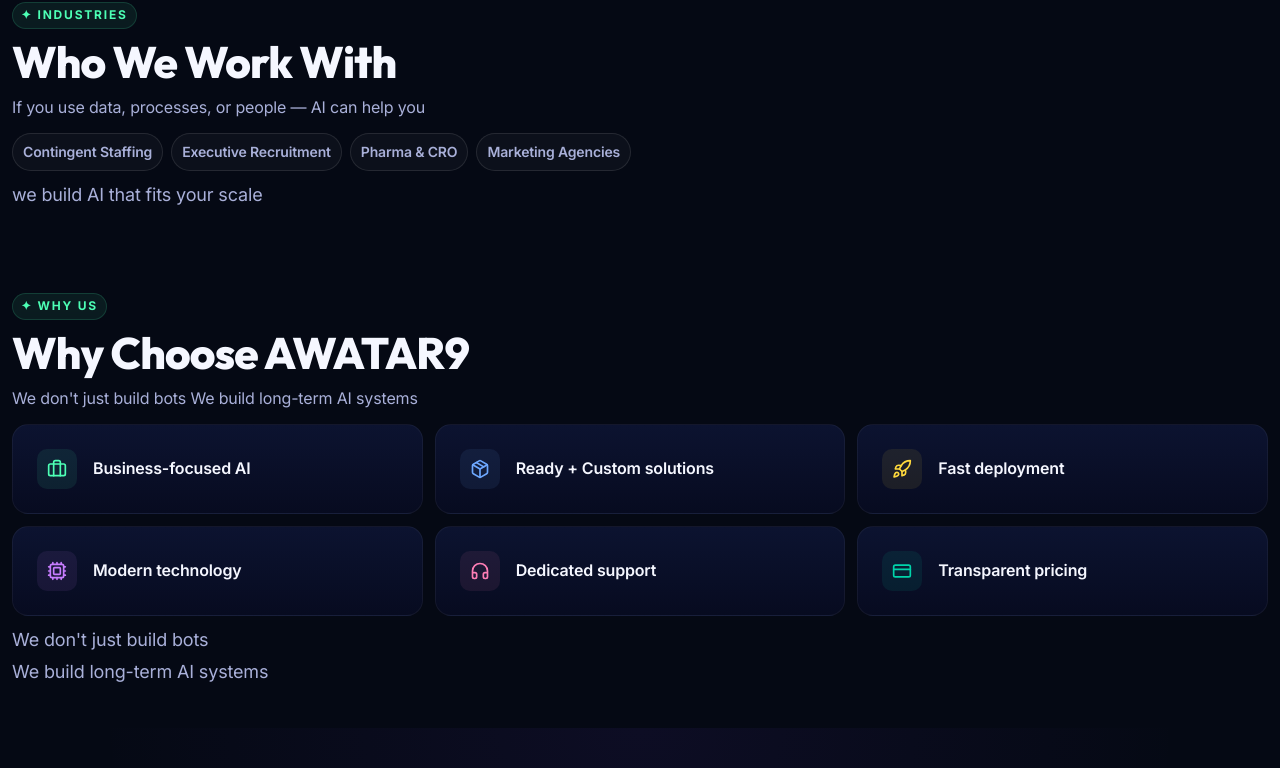
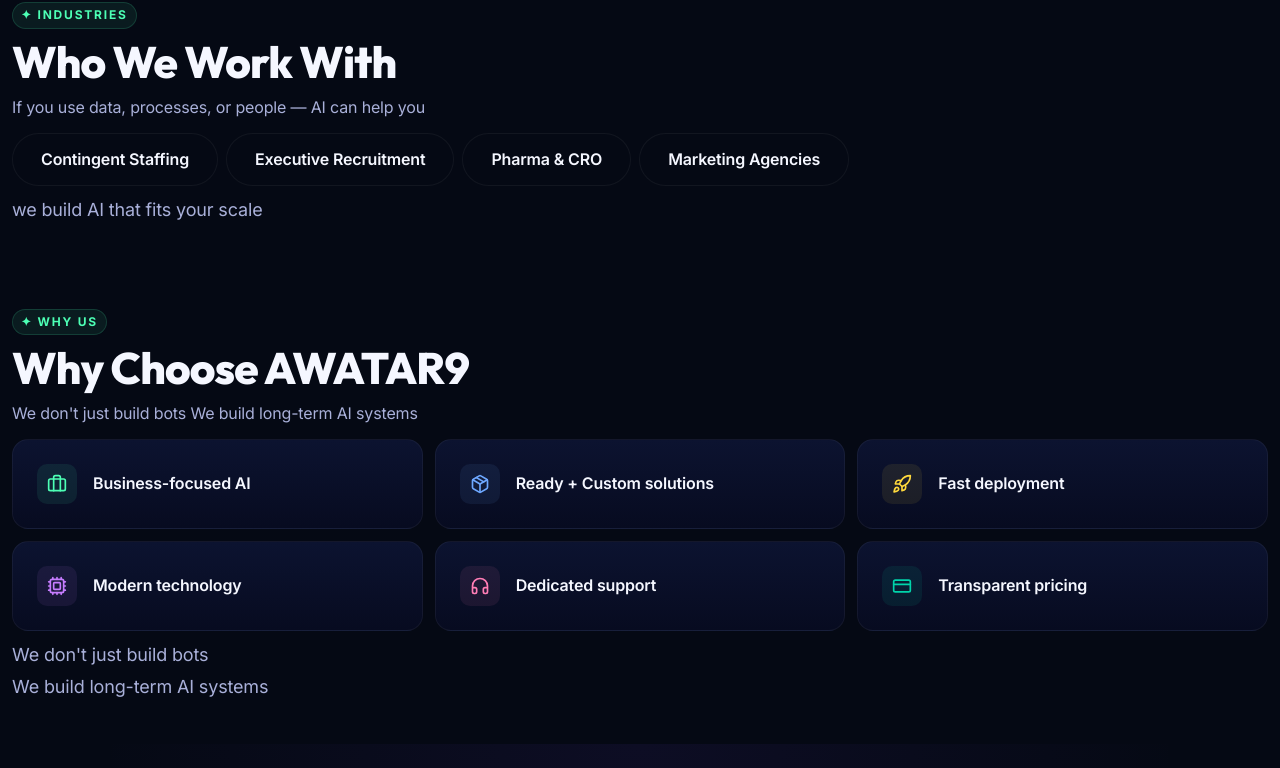
Before and after one commit to SrivalliKolluru/AWATAR9, a Next.js app: page / in a window 1280 px wide. Shown: the part 3518-4286 px from the top of the page. Built offline with nearby package versions, Linux system fonts and the light colour scheme.

Commit message:
confirm keywords

```diff
--- a/src/components/Footer/Footer.tsx
+++ b/src/components/Footer/Footer.tsx
@@ -48,7 +48,6 @@
                         </div>
                         <div className={styles.footerColumn}>
                             <h4>Company</h4>
-                            <a href="#approach">Our Approach</a>
                             <a href="#industries">Industries</a>
                             <a href="#contact">Contact</a>
                         </div>
--- a/src/components/Industries/Industries.module.css
+++ b/src/components/Industries/Industries.module.css
@@ -6,20 +6,21 @@
 }
 
 .tag {
-    padding: var(--space-3) var(--space-5);
-    font-size: 14px;
+    padding: 12px 28px;
+    font-size: 16px;
     font-weight: 600;
-    color: var(--color-text-secondary);
-    background: rgba(255, 255, 255, 0.03);
-    border: 1px solid rgba(255, 255, 255, 0.1);
+    color: var(--color-text-primary);
     border-radius: 100px;
     cursor: default;
     transition: all var(--transition-base);
+    display: flex;
+    align-items: center;
+    justify-content: center;
 }
 
 .tag:hover {
-    color: var(--color-text-primary);
-    background: rgba(255, 255, 255, 0.08);
+    transform: translateY(-2px);
+    background: rgba(255, 255, 255, 0.1);
     border-color: var(--color-primary);
 }
 
```
